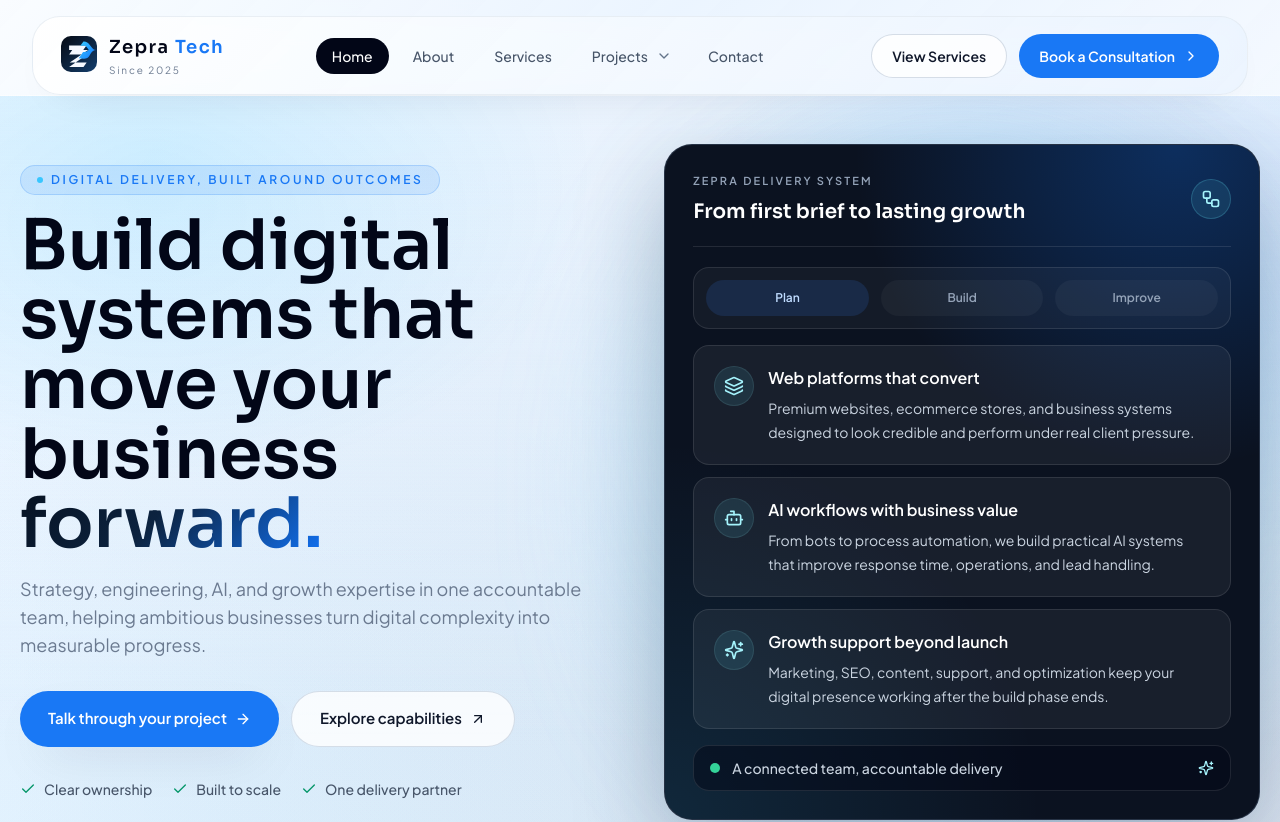
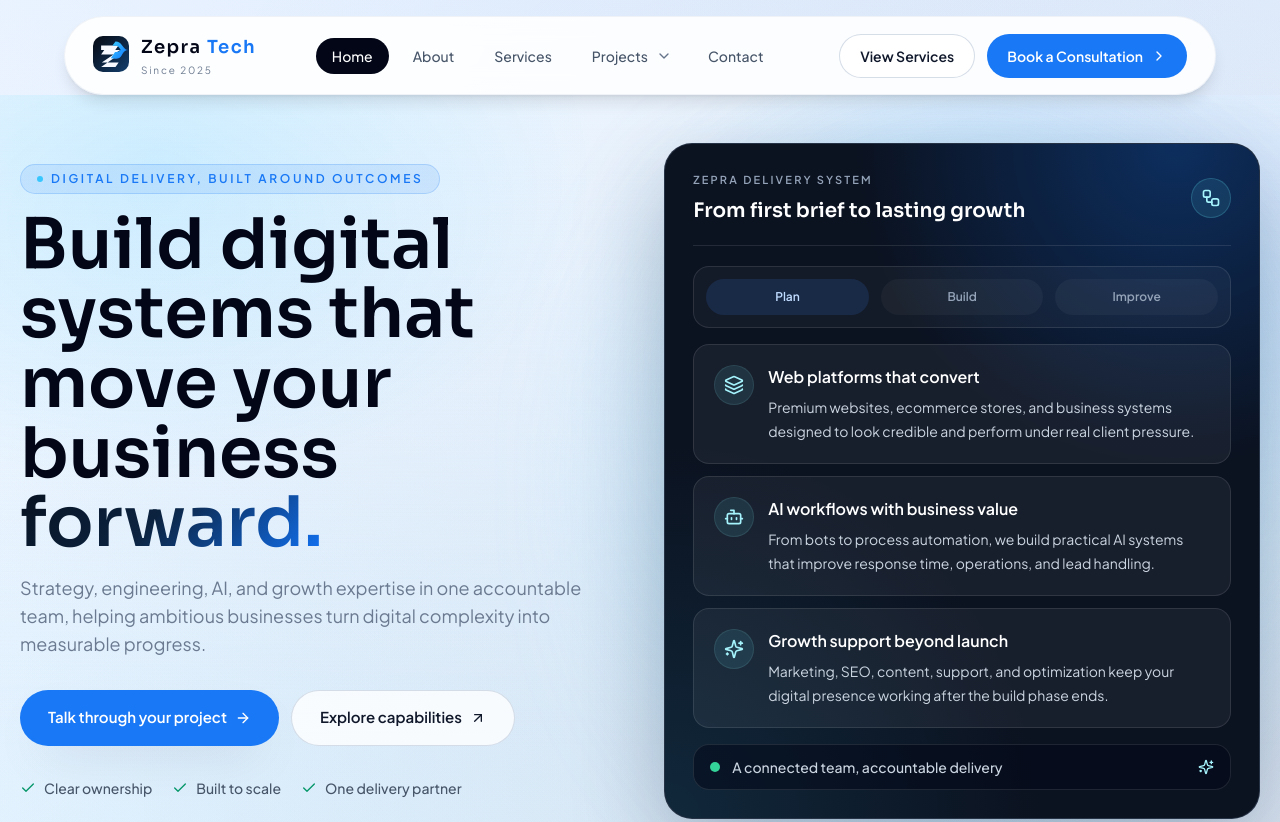
Before and after one commit to mawaisawan2008/test-zepra, a Next.js app: page / in a window 1280 px wide. Shown: the top 822 px of the page. Built offline with nearby package versions, Linux system fonts and the light colour scheme.

Commit message:
Updated changes

```diff
--- a/components/layout/site-header.jsx
+++ b/components/layout/site-header.jsx
@@ -107,11 +107,11 @@ export function SiteHeader() {
   const hidePill = () => setPill((current) => ({ ...current, visible: false }));
 
   return (
-    <header className="sticky top-0 z-50 border-b border-white/40 bg-[linear-gradient(135deg,rgba(249,252,255,0.97),rgba(236,245,255,0.92),rgba(244,249,255,0.96))] px-3 pt-4 backdrop-blur-xl">
-      <div className="container">
+    <header className="sticky top-0 z-50 bg-transparent px-3 pt-4 pointer-events-none">
+      <div className="container pointer-events-none">
         <div
           className={cn(
-            "surface-panel relative flex items-center justify-between gap-4 px-5 transition-all duration-300 lg:px-7",
+            "pointer-events-auto relative mx-auto flex max-w-6xl items-center justify-between gap-4 rounded-full border border-slate-200/50 bg-white/90 px-5 shadow-lg backdrop-blur-md transition-all duration-300 lg:px-7",
             scrolled ? "py-2.5 shadow-premium" : "py-4",
           )}
         >
@@ -248,7 +248,7 @@ export function SiteHeader() {
         </div>
 
         {isOpen ? (
-          <div className="surface-panel mt-3 px-5 py-5 lg:hidden">
+          <div className="surface-panel pointer-events-auto mt-3 px-5 py-5 lg:hidden">
             <nav className="flex flex-col gap-2">
               {navItems.map((item) => {
                 const isActive = isItemActive(item, pathname);
```
